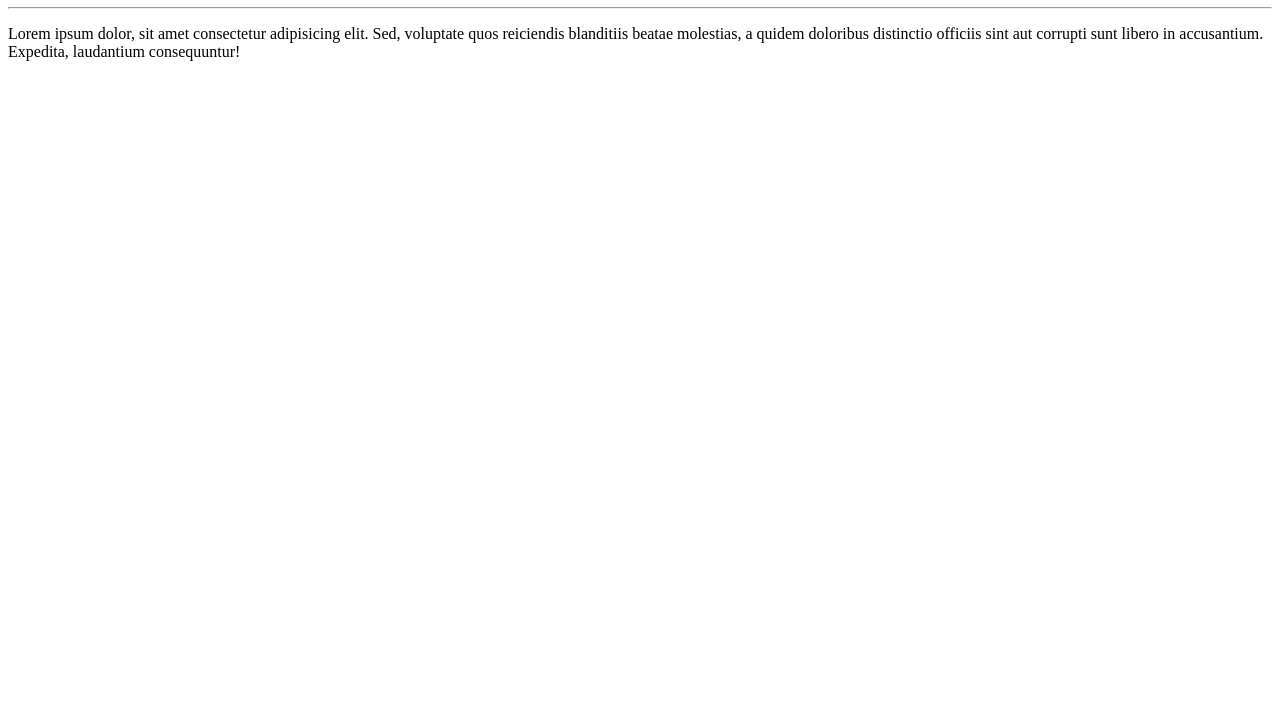
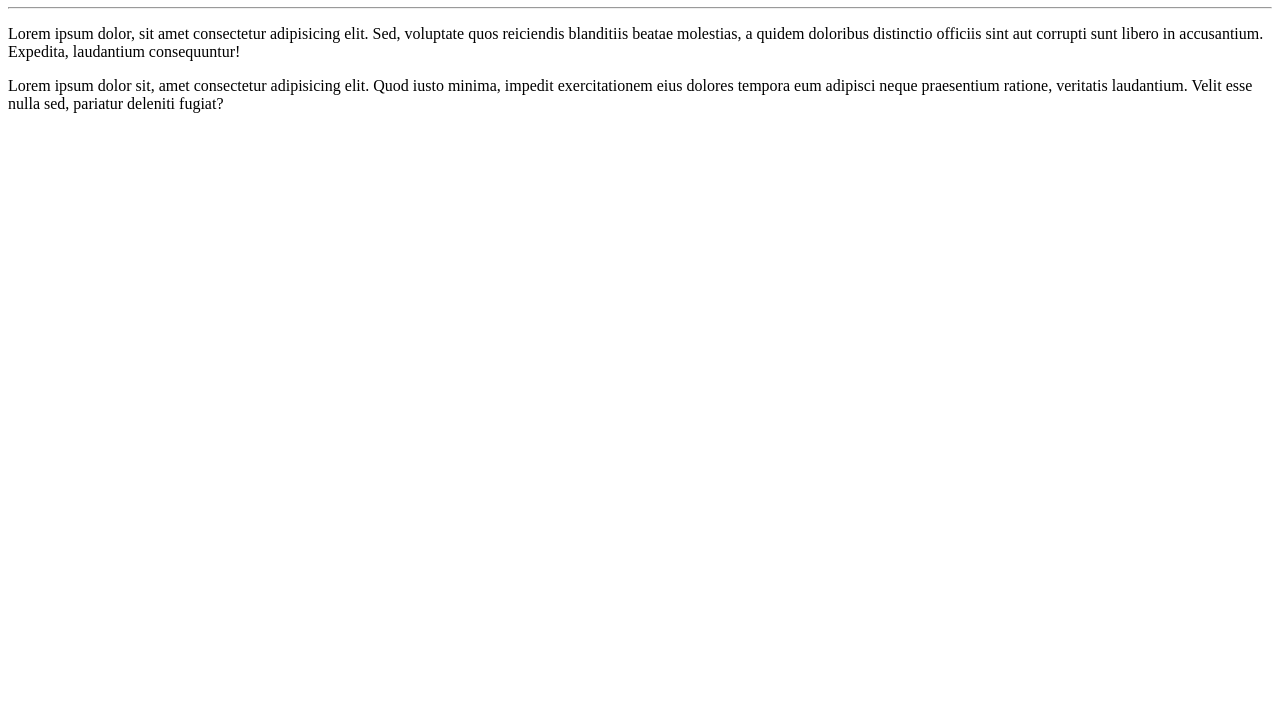
Before and after one commit to anaoliveiravv/Ola-Mundo, a plain HTML site: page site-exemplo/index.html in a window 1280 px wide. Shown: the part 73-800 px from the top of the page. Drawn offline with Linux system fonts and the light colour scheme.

Commit message:
adicionei outro parágrafo

```diff
--- a/site-exemplo/index.html
+++ b/site-exemplo/index.html
@@ -11,5 +11,7 @@
     <p>Lorem ipsum dolor, sit amet consectetur adipisicing elit.
          Sed, voluptate quos reiciendis blanditiis beatae molestias, a quidem doloribus
          distinctio officiis sint aut corrupti sunt libero in accusantium. Expedita, laudantium consequuntur!</p>
+    <p>Lorem ipsum dolor sit, amet consectetur adipisicing elit. Quod iusto minima, impedit exercitationem eius dolores tempora eum adipisci
+        neque praesentium ratione, veritatis laudantium. Velit esse nulla sed, pariatur deleniti fugiat?</p>
 </body>
 </html>
```
